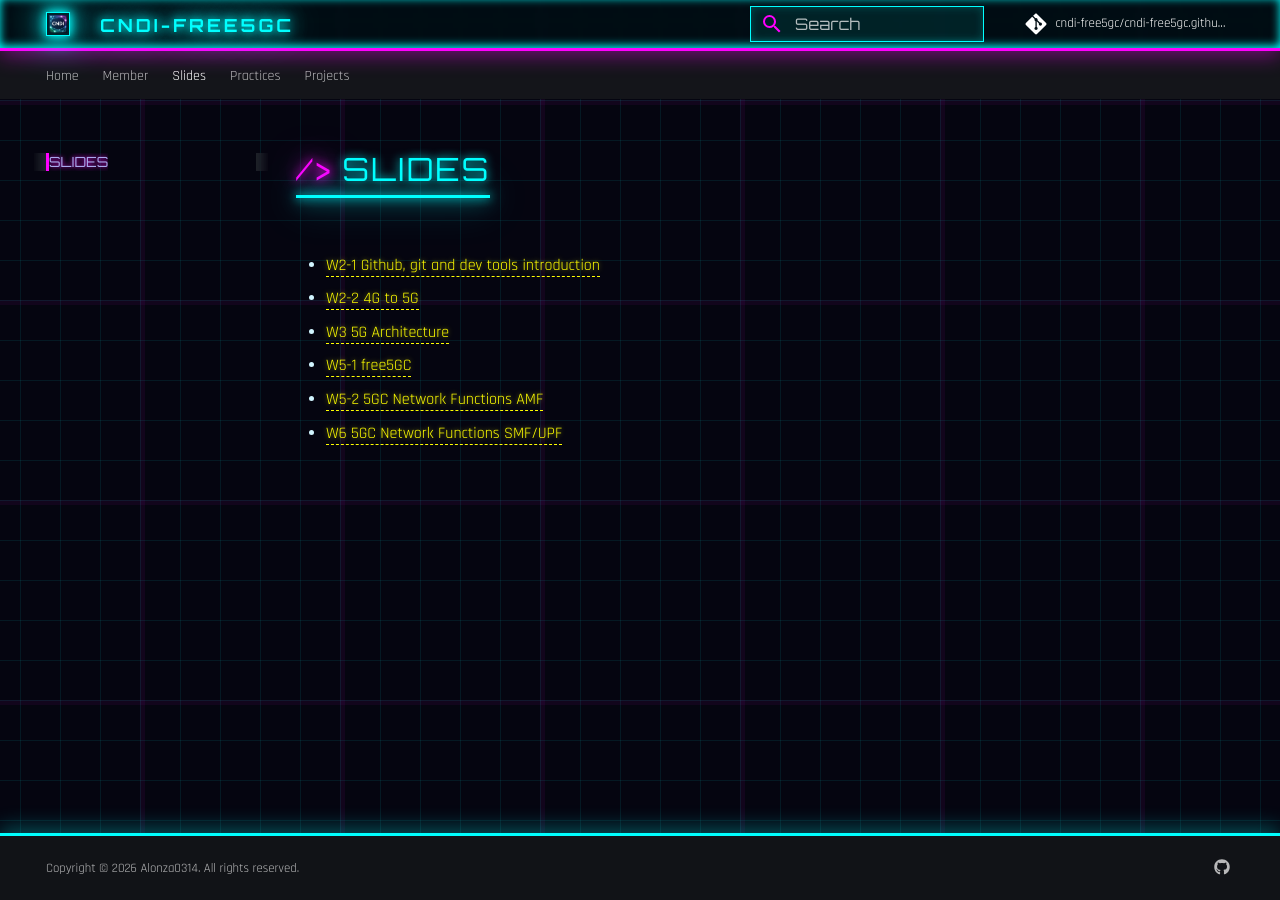
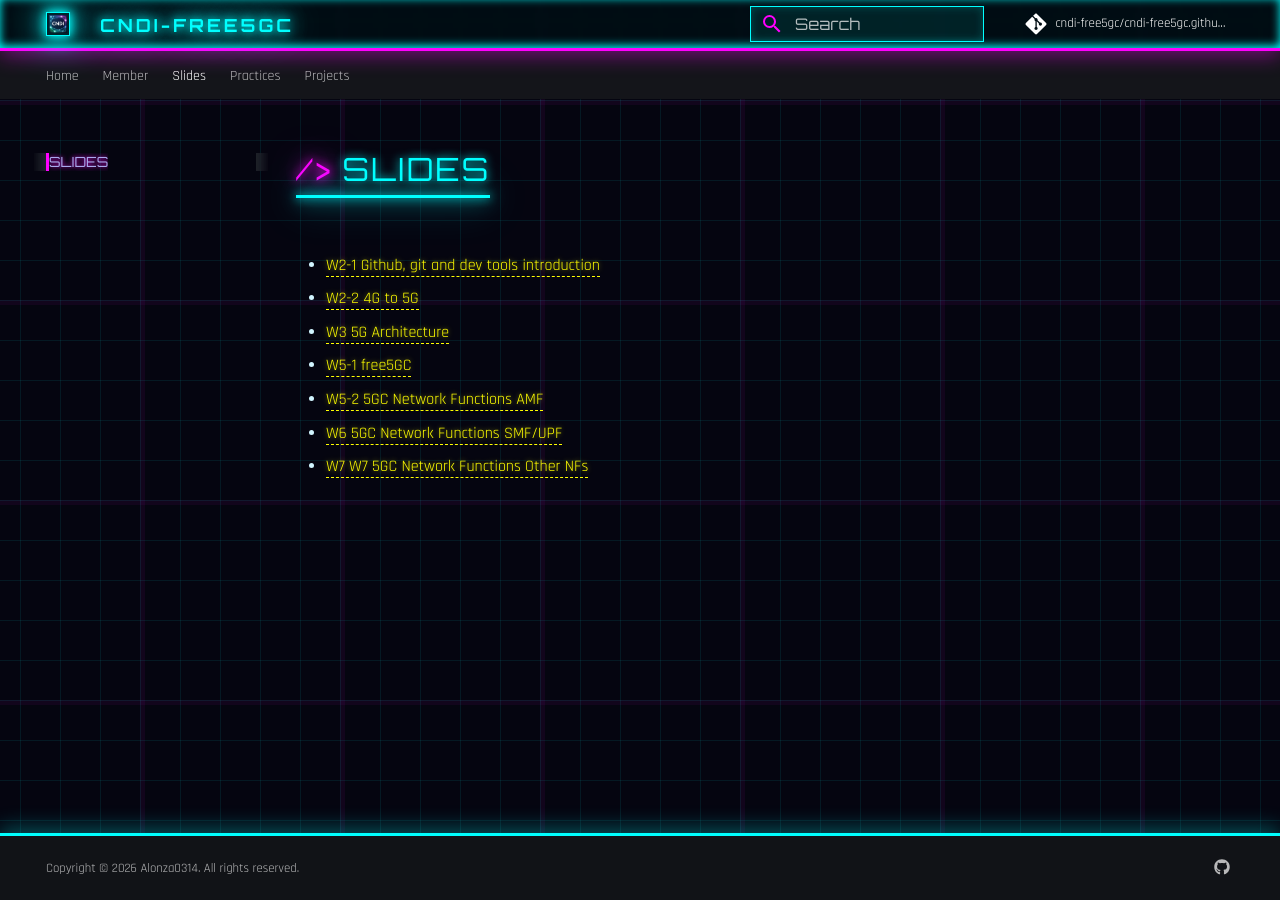
Before and after one commit to cndi-free5gc/cndi-free5gc.github.io, an MkDocs documentation site: the page built from doc/doc-slide/index.md, in a window 1280 px wide. Built offline with MkDocs 1.6.1 and Material for MkDocs 9.7.7, drawn with Linux system fonts in a browser that asks for light colours; some web fonts are replaced; comment, search, counter and statistics services are not loaded.

Commit message:
feat: w7

```diff
--- a/doc/doc-slide/index.md
+++ b/doc/doc-slide/index.md
@@ -6,3 +6,4 @@
 - [W5-1 free5GC](slides/W5-1%20free5GC.pdf){:target="_blank"}
 - [W5-2 5GC Network Functions AMF](slides/W5-2%205GC%20Network%20Functions%20AMF.pdf){:target="_blank"}
 - [W6 5GC Network Functions SMF/UPF](slides/W6%205GC%20Network%20Functions%20SMF_UPF.pdf){:target="_blank"}
+- [W7 W7 5GC Network Functions Other NFs](slides/W7%205GC%20Network%20Functions%20Other%20NFs.pdf){:target="_blank"}
```
Also changed, not shown: 1 other file.
